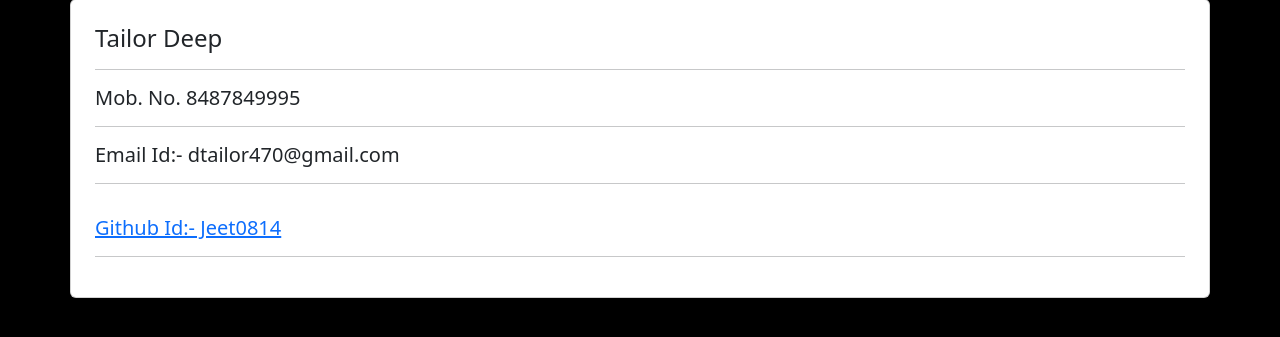
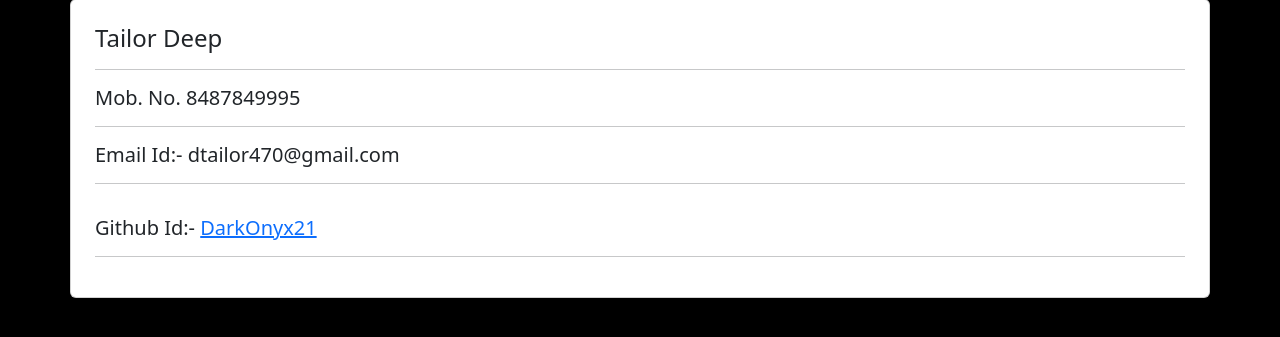
Before and after one commit to DarkOnyx21/Flask-Blogs1, a Flask app: page /contact_us in a window 1280 px wide. Shown: the part 137-474 px from the top of the page. Run offline with Flask 3, Linux system fonts and the light colour scheme.

Commit message:
update contact_us.html

```diff
--- a/templates/contact_us.html
+++ b/templates/contact_us.html
@@ -8,7 +8,7 @@
     </div>
     <div class="col-12">
 
-        <p><h5><a href="https://github.com/Jeet0814">Github Id:- Jeet0814</a></h5></p><hr>
+        <p><h5>Github Id:- <a href="https://github.com/DarkOnyx21"> DarkOnyx21 </a></h5></p><hr>
 
     </div>
 </div>
```
